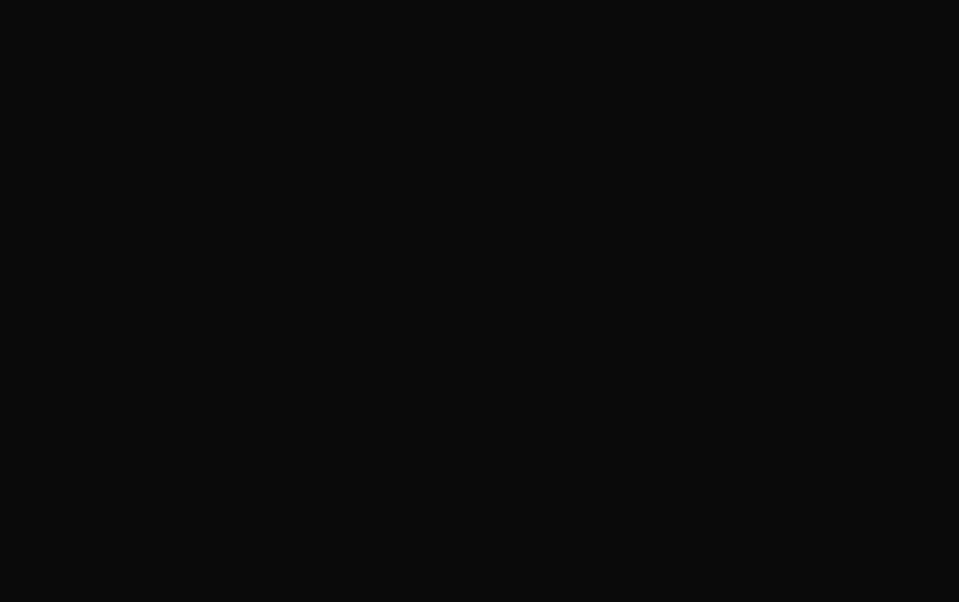
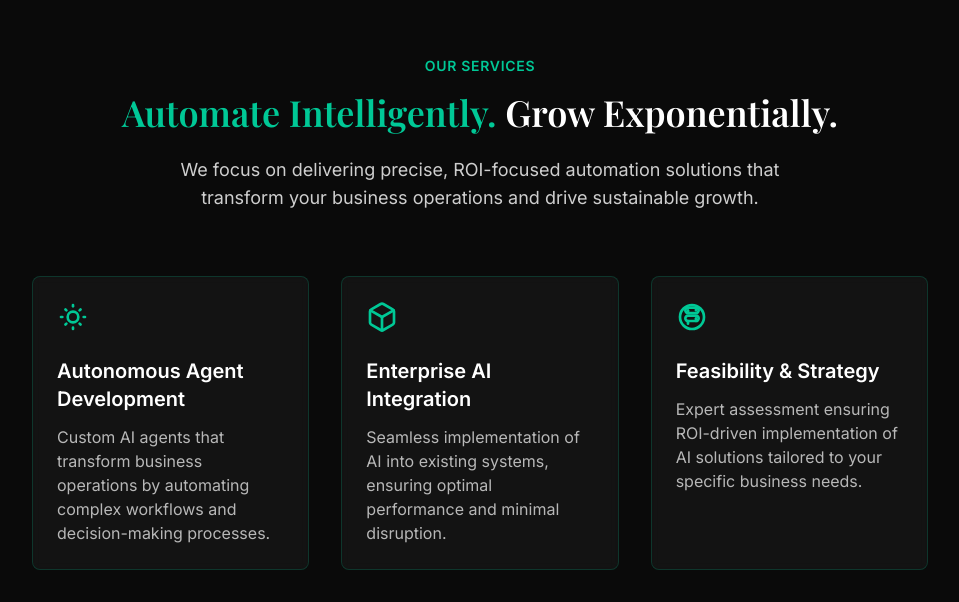
Before and after one commit to ShahmeerAmjad/emerald-flow-automations, a React (Vite) app: page / in a window 1280 px wide. Shown: the part 1758-2360 px from the top of the page, without its empty margins (160-1119 px from the left). Built offline with nearby package versions, Linux system fonts and the light colour scheme.

Commit message:
Fix: Content disappearing on scroll
Fixes an issue where content sections disappear on scroll.

```diff
--- a/src/components/sections/CtaSection.tsx
+++ b/src/components/sections/CtaSection.tsx
@@ -1,15 +1,16 @@
 
-import { useRef, useEffect } from "react";
+import { useRef, useEffect, useState } from "react";
 
 const CtaSection = () => {
   const sectionRef = useRef<HTMLElement>(null);
+  const [isVisible, setIsVisible] = useState(false);
 
   useEffect(() => {
     const observer = new IntersectionObserver(
       (entries) => {
         const [entry] = entries;
         if (entry.isIntersecting) {
-          entry.target.classList.add("animate-fade-in");
+          setIsVisible(true);
         }
       },
       { threshold: 0.2 }
@@ -30,7 +31,7 @@ const CtaSection = () => {
     <section
       id="contact"
       ref={sectionRef}
-      className="py-24 lg:py-32 relative opacity-0 bg-gradient-to-b from-transparent to-sas-darkGray/50"
+      className={`py-24 lg:py-32 relative bg-gradient-to-b from-transparent to-sas-darkGray/50 ${isVisible ? "opacity-100" : "opacity-0"} transition-opacity duration-500`}
     >
       <div className="container mx-auto px-6">
         <div className="max-w-4xl mx-auto text-center">
--- a/src/components/sections/FeasibilitySection.tsx
+++ b/src/components/sections/FeasibilitySection.tsx
@@ -1,15 +1,16 @@
 
-import { useRef, useEffect } from "react";
+import { useRef, useEffect, useState } from "react";
 
 const FeasibilitySection = () => {
   const sectionRef = useRef<HTMLElement>(null);
+  const [isVisible, setIsVisible] = useState(false);
 
   useEffect(() => {
     const observer = new IntersectionObserver(
       (entries) => {
         const [entry] = entries;
         if (entry.isIntersecting) {
-          entry.target.classList.add("animate-fade-in");
+          setIsVisible(true);
         }
       },
       { threshold: 0.2 }
@@ -30,7 +31,7 @@ const FeasibilitySection = () => {
     <section
       id="feasibility"
       ref={sectionRef}
-      className="py-24 lg:py-32 relative opacity-0"
+      className={`py-24 lg:py-32 relative ${isVisible ? "opacity-100" : "opacity-0"} transition-opacity duration-500`}
     >
       <div className="container mx-auto px-6">
         <div className="max-w-4xl mx-auto">
--- a/src/components/sections/ProcessSection.tsx
+++ b/src/components/sections/ProcessSection.tsx
@@ -1,5 +1,5 @@
 
-import { useRef, useEffect } from "react";
+import { useRef, useEffect, useState } from "react";
 
 const steps = [
   {
@@ -27,13 +27,29 @@ const steps = [
 const ProcessSection = () => {
   const sectionRef = useRef<HTMLElement>(null);
   const stepRefs = useRef<(HTMLDivElement | null)[]>([]);
+  const [isVisible, setIsVisible] = useState(false);
+  const [visibleSteps, setVisibleSteps] = useState<boolean[]>([false, false, false, false]);
 
   useEffect(() => {
     const observer = new IntersectionObserver(
       (entries) => {
+        if (entries[0].isIntersecting) {
+          setIsVisible(true);
+        }
+      },
+      { threshold: 0.1 }
+    );
+
+    const stepObserver = new IntersectionObserver(
+      (entries) => {
         entries.forEach((entry) => {
-          if (entry.isIntersecting) {
-            entry.target.classList.add("animate-fade-in");
+          const index = stepRefs.current.findIndex(ref => ref === entry.target);
+          if (index !== -1 && entry.isIntersecting) {
+            setVisibleSteps(prev => {
+              const newState = [...prev];
+              newState[index] = true;
+              return newState;
+            });
           }
         });
       },
@@ -45,7 +61,7 @@ const ProcessSection = () => {
     }
 
     stepRefs.current.forEach((step) => {
-      if (step) observer.observe(step);
+      if (step) stepObserver.observe(step);
     });
 
     return () => {
@@ -54,7 +70,7 @@ const ProcessSection = () => {
       }
 
       stepRefs.current.forEach((step) => {
-        if (step) observer.unobserve(step);
+        if (step) stepObserver.unobserve(step);
       });
     };
   }, []);
@@ -63,7 +79,7 @@ const ProcessSection = () => {
     <section
       id="process"
       ref={sectionRef}
-      className="py-24 lg:py-32 relative opacity-0 bg-sas-darkGray/30"
+      className={`py-24 lg:py-32 relative bg-sas-darkGray/30 ${isVisible ? "opacity-100" : "opacity-0"} transition-opacity duration-500`}
     >
       <div className="container mx-auto px-6">
         <div className="max-w-5xl mx-auto">
@@ -85,8 +101,8 @@ const ProcessSection = () => {
                   ref={(el) => (stepRefs.current[index] = el)}
                   className={`flex flex-col md:flex-row ${
                     index % 2 === 0 ? "md:flex-row" : "md:flex-row-reverse"
-                  } items-center opacity-0`}
-                  style={{ animationDelay: `${index * 200}ms` }}
+                  } items-center ${visibleSteps[index] ? "opacity-100" : "opacity-0"} transition-opacity duration-500`}
+                  style={{ transitionDelay: `${index * 200}ms` }}
                 >
                   <div className="md:w-1/2 p-6">
                     <span className="text-4xl md:text-6xl font-serif font-bold text-sas-emerald/20">{step.number}</span>
--- a/src/components/sections/ServicesSection.tsx
+++ b/src/components/sections/ServicesSection.tsx
@@ -1,5 +1,5 @@
 
-import { useRef, useEffect } from "react";
+import { useRef, useEffect, useState } from "react";
 
 const services = [
   {
@@ -50,13 +50,29 @@ const services = [
 const ServicesSection = () => {
   const sectionRef = useRef<HTMLElement>(null);
   const cardRefs = useRef<(HTMLDivElement | null)[]>([]);
+  const [isVisible, setIsVisible] = useState(false);
+  const [visibleCards, setVisibleCards] = useState<boolean[]>([false, false, false]);
 
   useEffect(() => {
     const observer = new IntersectionObserver(
       (entries) => {
+        if (entries[0].isIntersecting) {
+          setIsVisible(true);
+        }
+      },
+      { threshold: 0.1 }
+    );
+
+    const cardObserver = new IntersectionObserver(
+      (entries) => {
         entries.forEach((entry) => {
-          if (entry.isIntersecting) {
-            entry.target.classList.add("animate-fade-in");
+          const index = cardRefs.current.findIndex(ref => ref === entry.target);
+          if (index !== -1 && entry.isIntersecting) {
+            setVisibleCards(prev => {
+              const newState = [...prev];
+              newState[index] = true;
+              return newState;
+            });
           }
         });
       },
@@ -68,7 +84,7 @@ const ServicesSection = () => {
     }
 
     cardRefs.current.forEach((card) => {
-      if (card) observer.observe(card);
+      if (card) cardObserver.observe(card);
     });
 
     return () => {
@@ -77,7 +93,7 @@ const ServicesSection = () => {
       }
 
       cardRefs.current.forEach((card) => {
-        if (card) observer.unobserve(card);
+        if (card) cardObserver.unobserve(card);
       });
     };
   }, []);
@@ -86,7 +102,7 @@ const ServicesSection = () => {
     <section
       id="services"
       ref={sectionRef}
-      className="py-24 lg:py-32 relative opacity-0"
+      className={`py-24 lg:py-32 relative ${isVisible ? "opacity-100" : "opacity-0"} transition-opacity duration-500`}
     >
       <div className="container mx-auto px-6">
         <div className="max-w-4xl mx-auto">
@@ -105,8 +121,8 @@ const ServicesSection = () => {
               <div
                 key={index}
                 ref={(el) => (cardRefs.current[index] = el)}
-                className="service-card opacity-0"
-                style={{ animationDelay: `${index * 200}ms` }}
+                className={`service-card ${visibleCards[index] ? "opacity-100" : "opacity-0"} transition-opacity duration-500`}
+                style={{ transitionDelay: `${index * 200}ms` }}
               >
                 <div className="mb-6">{service.icon}</div>
                 <h3 className="text-xl font-semibold mb-3 text-sas-white">{service.title}</h3>
--- a/src/components/sections/ValueSection.tsx
+++ b/src/components/sections/ValueSection.tsx
@@ -1,5 +1,5 @@
 
-import { useRef, useEffect } from "react";
+import { useRef, useEffect, useState } from "react";
 import { DollarSign, ArrowUp, X, ArrowUpRight } from "lucide-react";
 
 const valueProps = [
@@ -24,13 +24,14 @@ const valueProps = [
 const ValueSection = () => {
   const sectionRef = useRef<HTMLElement>(null);
   const cardContainerRef = useRef<HTMLDivElement>(null);
+  const [isVisible, setIsVisible] = useState(false);
 
   useEffect(() => {
     const observer = new IntersectionObserver(
       (entries) => {
         const [entry] = entries;
         if (entry.isIntersecting) {
-          entry.target.classList.add("animate-fade-in");
+          setIsVisible(true);
         }
       },
       { threshold: 0.2 }
@@ -51,7 +52,7 @@ const ValueSection = () => {
     <section
       id="values"
       ref={sectionRef}
-      className="py-24 lg:py-32 relative opacity-0 bg-sas-darkGray/30"
+      className={`py-24 lg:py-32 relative bg-sas-darkGray/30 ${isVisible ? "opacity-100" : "opacity-0"} transition-opacity duration-500`}
     >
       <div className="container mx-auto px-6">
         <div className="max-w-4xl mx-auto">
```
